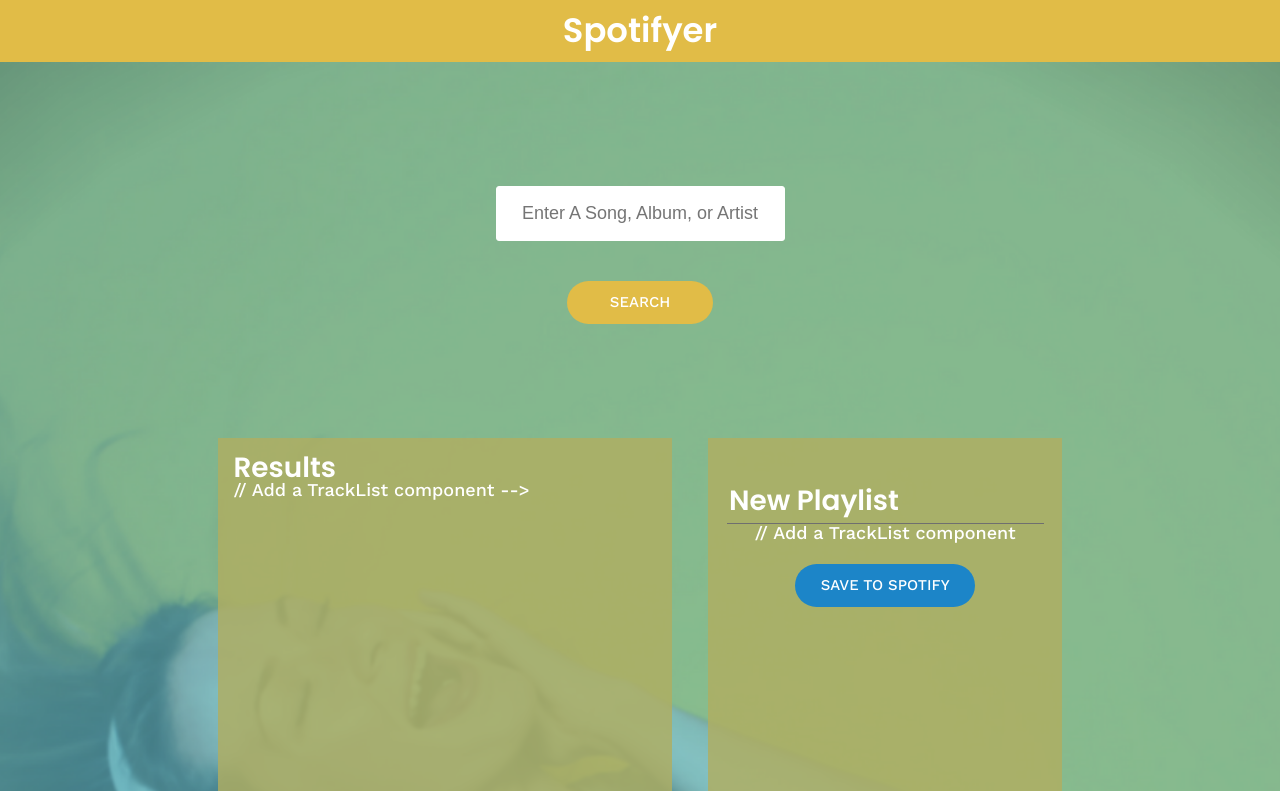
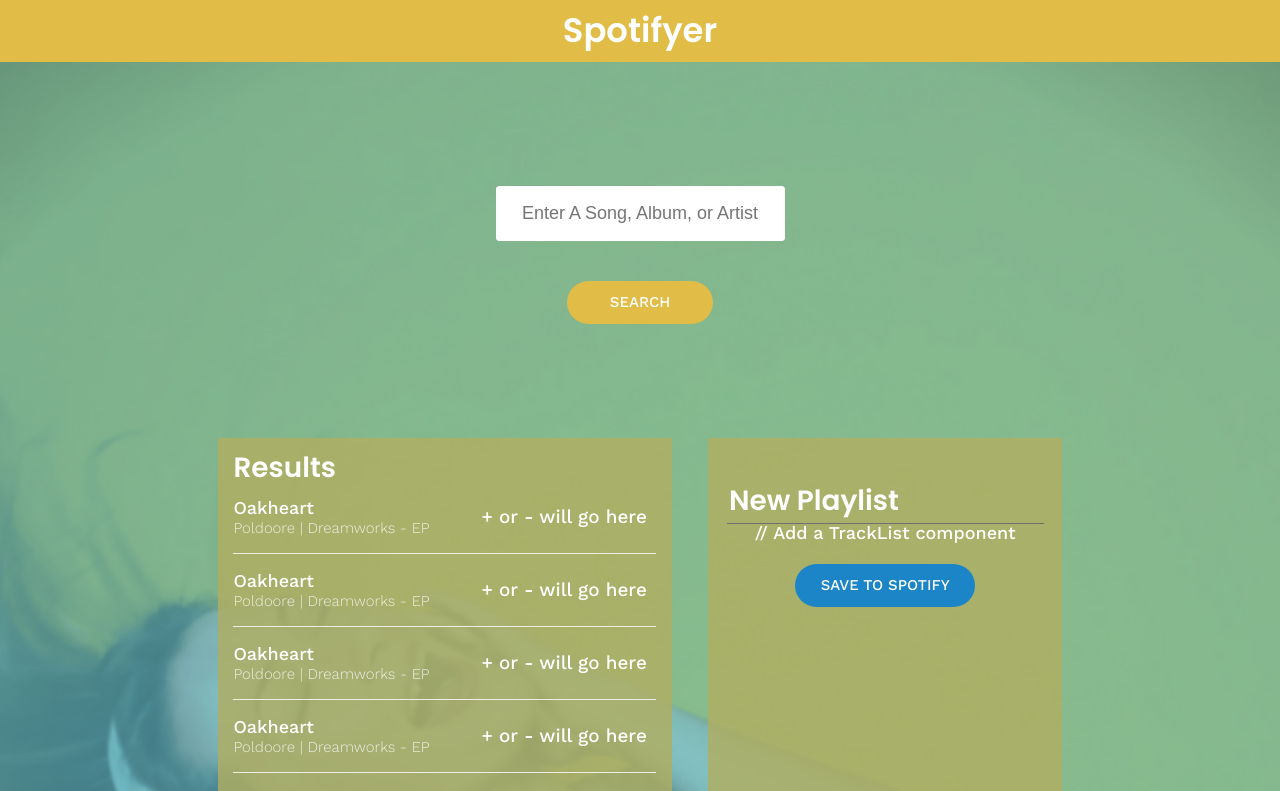
Before and after one commit to mayanovarini/spotifyer, a React (Create React App) app: page / in a window 1280 px wide. Shown: the top 791 px of the page. Built offline with nearby package versions, Linux system fonts and the light colour scheme.

Commit message:
update searchResults state and pass them down to tracklist and track component

```diff
--- a/src/Components/App/App.js
+++ b/src/Components/App/App.js
@@ -26,6 +26,8 @@
     }
   }
   render() {
+    console.log(this.state.searchResults);
+
     return (
       <div>
         <h1>Spotifyer</h1>
--- a/src/Components/SearchResults/SearchResults.js
+++ b/src/Components/SearchResults/SearchResults.js
@@ -3,11 +3,15 @@
 import './SearchResults.css';
 
 class SearchResults extends Component {
+
+
   render() {
+    console.log(this.props.searchResults);
     return(
       <div className="SearchResults">
       <h2>Results</h2>
-      // Add a TrackList component -->
+      <TrackList tracks={this.props.searchResults}/>
+
     </div>
     );
   }
--- a/src/Components/Track/Track.js
+++ b/src/Components/Track/Track.js
@@ -14,8 +14,8 @@
     return(
       <div className="Track">
         <div className="Track-information">
-          <h3>track name will go here</h3>
-          <p>track artist will go here | track album will go here </p>
+          <h3>{this.props.track.name}</h3>
+          <p>{this.props.track.artist} | {this.props.track.album}</p>
         </div>
         <a className="Track-action"> + or - will go here</a>
       </div>
--- a/src/Components/TrackList/TrackList.js
+++ b/src/Components/TrackList/TrackList.js
@@ -6,7 +6,7 @@
   render(){
     return(
       <div className="TrackList">
-          // You will add a map method that renders a set of Track components
+          { this.props.tracks.map(track => <Track key={track.id} track={track} />) }
       </div>
     );
   }
```
